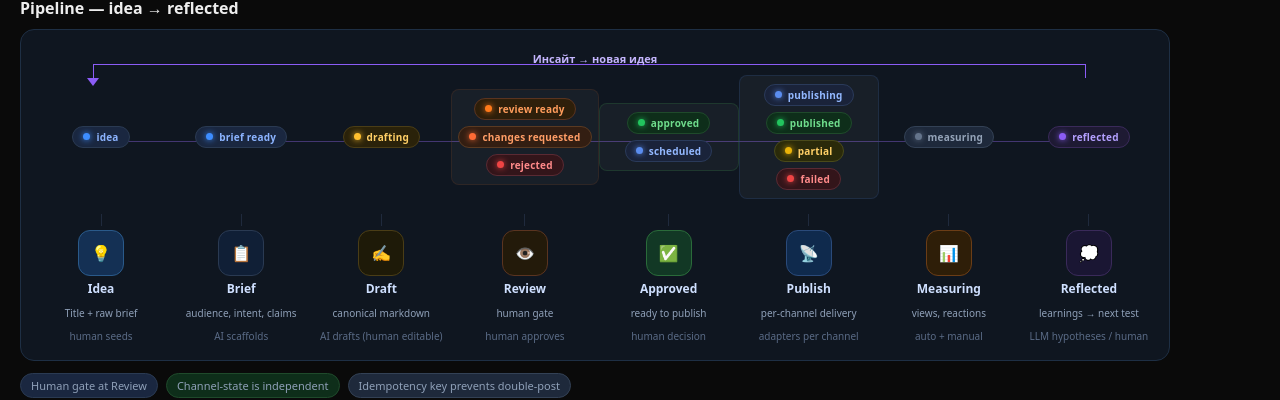
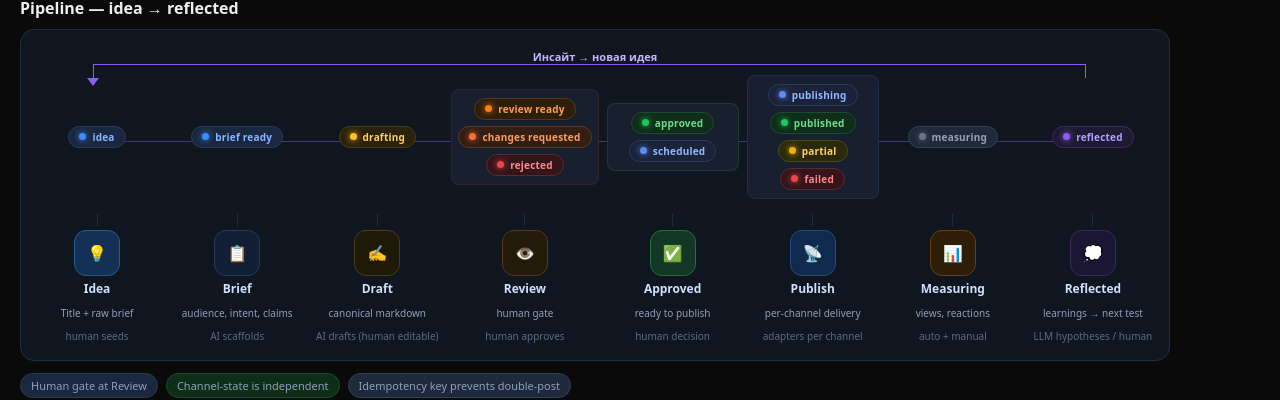
Before and after one commit to ai-synthetix/content-loop, a Next.js app in the folder web/: page /guide in a window 1280 px wide. Shown: the part 498-898 px from the top of the page. Built offline with nearby package versions, Linux system fonts and the light colour scheme; no server answers.

Commit message:
fix(guide): gap between wrappers, solid bg, label up 2px

```diff
--- a/web/app/guide/page.tsx
+++ b/web/app/guide/page.tsx
@@ -96,7 +96,7 @@ export default function GuidePage() {
 
           <div style={{ background: "#0f1620", border: "1px solid #1e2f44", borderRadius: 14, padding: "14px 10px 18px", overflowX: "auto" }}>
             <div style={{ position: "relative", height: 28, marginTop: 12, marginBottom: -2, minWidth: 980 }}>
-              <div style={{ position: "absolute", left: "50%", top: -5, transform: "translateX(-50%)", fontSize: 11, fontWeight: 600, color: "#c4b5fd", zIndex: 1, whiteSpace: "nowrap" }}>Инсайт → новая идея</div>
+              <div style={{ position: "absolute", left: "50%", top: -7, transform: "translateX(-50%)", fontSize: 11, fontWeight: 600, color: "#c4b5fd", zIndex: 1, whiteSpace: "nowrap" }}>Инсайт → новая идея</div>
               <div style={{ position: "absolute", left: "5.5%", right: "6.5%", top: 8, height: 1, background: "#8b5cf6" }} />
               <div style={{ position: "absolute", left: "5.5%", top: 8, width: 1, height: 14, background: "#8b5cf6" }} />
               <div style={{ position: "absolute", right: "6.5%", top: 8, width: 1, height: 14, background: "#8b5cf6" }} />
@@ -104,7 +104,7 @@ export default function GuidePage() {
             </div>
             <div style={{ minWidth: 980, position: "relative", paddingBottom: 0, height: 260 }}>
               <div style={{ position: "absolute", left: "50px", right: "50px", top: "59px", height: "1px", background: "#4a3a7a", opacity: 0.9, pointerEvents: "none" }} />
-              <div style={{ display: "flex", alignItems: "stretch", gap: 0, height: 260, position: "relative", zIndex: 1 }}>
+              <div style={{ display: "flex", alignItems: "stretch", gap: 8, height: 260, position: "relative", zIndex: 1 }}>
                 {STAGES.map((st, i) => (
                   <div key={st.key} style={{ display: "flex", alignItems: "flex-start", flex: 1, gap: 0 }}>
                     <div style={{ flex: 1, textAlign: "center", minWidth: 0, display: "flex", flexDirection: "column", alignItems: "center", height: "100%" }}>
@@ -112,7 +112,7 @@ export default function GuidePage() {
                         {st.statuses.length > 1 ? (
                           <div
                             style={{
-                              background: "rgba(255,255,255,0.04)",
+                              background: "#182030",
                               border: `1px solid ${st.border}55`,
                               borderRadius: 8,
                               padding: "8px 6px",
```
